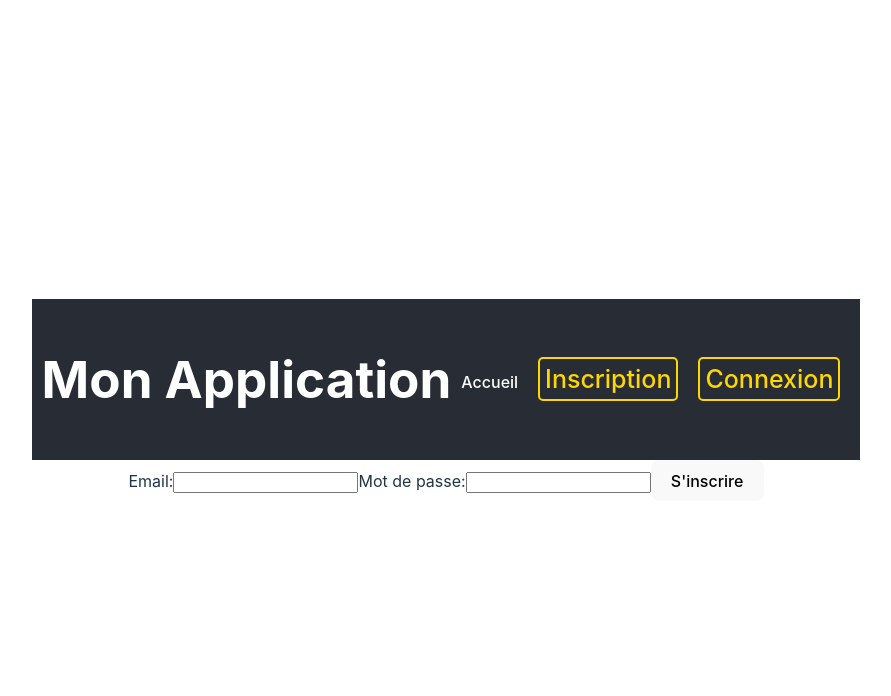
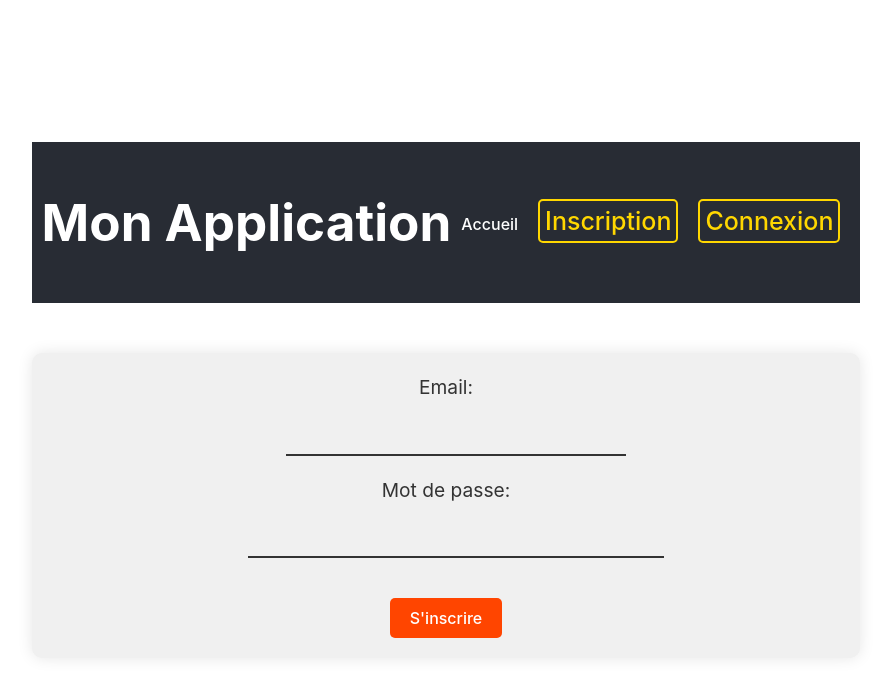
Before and after one commit to yacine977/frontend-gestion-projet, a React (Vite) app: page /inscription in a window 1280 px wide. Shown: the top 696 px of the page, without its empty margins (194-1085 px from the left). Built offline with nearby package versions, Linux system fonts and the light colour scheme.

Commit message:
Applique le même style au formulaire d'inscription qu'au formulaire de connexion pour une cohérence visuelle

```diff
--- a/src/composants/Inscription.jsx
+++ b/src/composants/Inscription.jsx
@@ -24,17 +24,57 @@ function Inscription() {
     });
   };
 
+  const formStyle = {
+    display: 'flex',
+    flexDirection: 'column',
+    alignItems: 'center',
+    justifyContent: 'center',
+    marginTop: '50px',
+    backgroundColor: '#f0f0f0',
+    padding: '20px',
+    borderRadius: '10px',
+    boxShadow: '0px 0px 15px rgba(0,0,0,0.1)'
+  };
+
+  const labelStyle = {
+    fontSize: '1.2em',
+    color: '#333',
+    marginBottom: '10px'
+  };
+
+  const inputStyle = {
+    margin: '10px 0',
+    padding: '10px',
+    width: '100%',
+    fontSize: '1em',
+    border: 'none',
+    borderBottom: '2px solid #333',
+    backgroundColor: 'transparent',
+    outline: 'none'
+  };
+
+  const buttonStyle = {
+    padding: '10px 20px',
+    backgroundColor: '#FF4500',
+    color: '#fff',
+    border: 'none',
+    borderRadius: '5px',
+    cursor: 'pointer',
+    fontSize: '1em',
+    marginTop: '20px'
+  };
+
   return (
-    <form onSubmit={inscription}>
-      <label>
+    <form onSubmit={inscription} style={formStyle}>
+      <label style={labelStyle}>
         Email:
-        <input type="email" value={email} onChange={(e) => setEmail(e.target.value)} required />
+        <input type="email" value={email} onChange={(e) => setEmail(e.target.value)} required style={inputStyle} />
       </label>
-      <label>
+      <label style={labelStyle}>
         Mot de passe:
-        <input type="password" value={password} onChange={(e) => setPassword(e.target.value)} required />
+        <input type="password" value={password} onChange={(e) => setPassword(e.target.value)} required style={inputStyle} />
       </label>
-      <button type="submit">S'inscrire</button>
+      <button type="submit" style={buttonStyle}>S'inscrire</button>
     </form>
   );
 }
```
